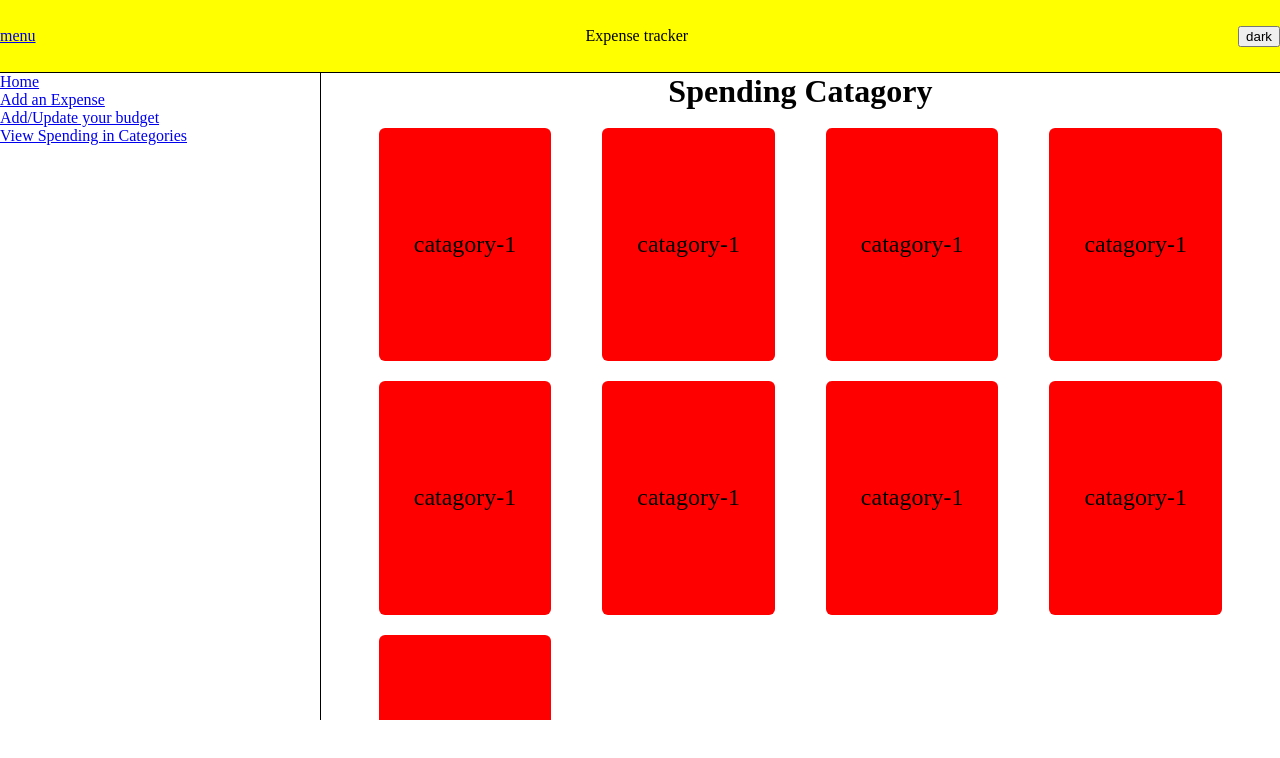
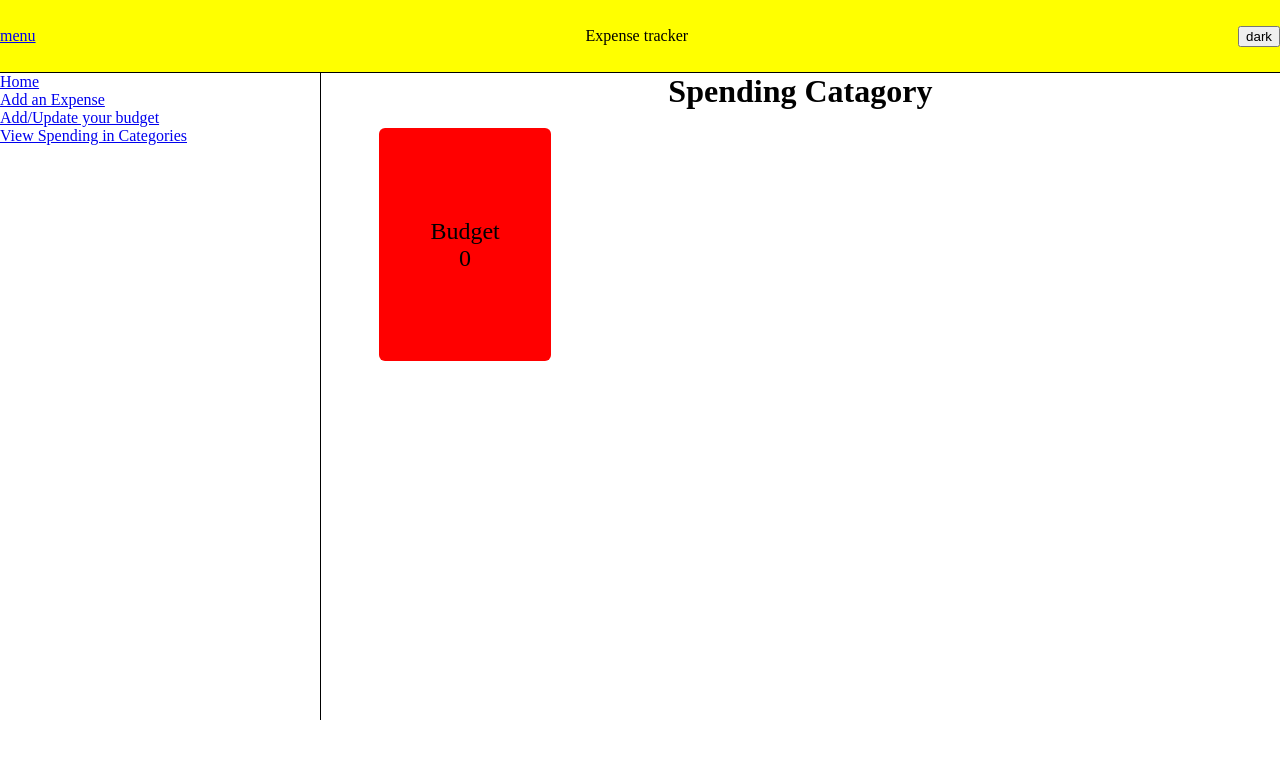
Before and after one commit to kidaneb/Expense-Tracker-React.js-app-Project, a React (Vite) app in the folder Dynamic-part-of-the-app/: page /category in a window 1280 px wide. Shown: the top 758 px of the page. Built offline with nearby package versions, Linux system fonts and the light colour scheme.

Commit message:
category page functionality done.

```diff
--- a/Dynamic-part-of-the-app/src/Category/Category.jsx
+++ b/Dynamic-part-of-the-app/src/Category/Category.jsx
@@ -1,17 +1,53 @@
+import { useContext, useState } from "react";
+import { MyContext } from "../Home/SharedContext";
+
 export function Category() {
+  const { infoArray, setInfoArray } = useContext(MyContext);
+  const {budget, setBudget} = useContext(MyContext)
+
+  const [categorySpending, setCategorySpending] = useState(0);
+  let categoryArray = [
+    ...new Set(infoArray.map((item) => item.category)),
+  ].reverse();
+  categoryArray = categoryArray.filter((category) => category !== "Budget");
+  console.log(categoryArray);
   return (
     <>
-      <div className="spending-catagory-title">Spending Catagory</div>
-      <div className="spending-catagories">
-        <div className="catagory">catagory-1</div>
-        <div className="catagory">catagory-1</div>
-        <div className="catagory">catagory-1</div>
-        <div className="catagory">catagory-1</div>
-        <div className="catagory">catagory-1</div>
-        <div className="catagory">catagory-1</div>
-        <div className="catagory">catagory-1</div>
-        <div className="catagory">catagory-1</div>
-        <div className="catagory">catagory-1</div>
+      <div className="spending-category-title">Spending Catagory</div>
+      <div className="spending-categories">
+        {
+          <div className="category">
+            <div className="category-name">Budget</div>
+            <div className="category-spending">{budget}</div>
+          </div>
+        }
+        {categoryArray.map((element, index) => {
+          let sum = 0;
+          return (
+            <div className="category" key={index}>
+              <div className="category-name">{element}</div>
+              {infoArray.map((item) => {
+                if (item.category === element) {
+                  sum += parseFloat(item.amount);
+                }
+              })}
+              <div className="category-spending">{sum}</div>
+            </div>
+          );
+        })}
+
+        {/* <div className="category">
+          <div className="category-name">category-1</div>
+          <div className="category-spending">1234</div>
+        </div>
+        <div className="category">category-1</div>
+        <div className="category">category-1</div>
+        <div className="category">category-1</div>
+        <div className="category">category-1</div>
+        <div className="category">category-1</div>
+        <div className="category">category-1</div>
+        <div className="category">category-1</div>
+        <div className="category">catagory-1</div> */}
       </div>
     </>
   );
--- a/Dynamic-part-of-the-app/src/Home/Home.jsx
+++ b/Dynamic-part-of-the-app/src/Home/Home.jsx
@@ -10,30 +10,47 @@ export function Home() {
 
   // EXPENSE RELATED DECLARATIONS
   const expenseRef = useRef(0);
-  const {expense, setExpense} = useContext(MyContext);
-// BUDGET RELATED EFFECTS
+  const { expense, setExpense } = useContext(MyContext);
+
+  //CURRENT BALANCE DECLARATION
+
+const [currentBalance, setCurrentBalance] = useState(0);
+
+
+  //MODAL RELATED DECLARATION
+
+  // BUDGET RELATED EFFECTS
   useEffect(() => {
     localStorage.setItem(LOCAL_STORAGE_KEY, JSON.stringify(infoArray));
   }, [infoArray]);
-  useEffect(()=>{
-    localStorage.setItem("currentBudget",budget)
-  },[budget, setBudget])
+  useEffect(() => {
+    localStorage.setItem("currentBudget", budget);
+  }, [budget, setBudget]);
 
   useEffect(() => {
     budgetRef.current.textContent = `$${budget}`;
-  },[budget]);
+  }, [budget]);
 
   // EXPENSE RELATED EFFECTS
-  useEffect(()=>{
-    expenseRef.current.textContent = "$"+expense;
-  })
-  useEffect(()=>{
+  useEffect(() => {
+    expenseRef.current.textContent = "$" + expense;
+  });
+  useEffect(() => {
     localStorage.setItem("currentExpense", expense);
-  },[expense])
+  }, [expense]);
+// CURRENT BALANCE CALCULATION
+
+useEffect(()=>{
+  setCurrentBalance((cb)=> budget - expense)
+},[budget, expense])
+
+
+
+
   return (
     <>
 
-      <div className="current-balance">Your Current Balance is $9000</div>
+      <div className="current-balance">Your Current Balance is ${currentBalance}</div>
       <div className="budget-expense-display">
         <div className="budget-display">
           <div className="budget-title">Budget/Income</div>
@@ -51,7 +68,7 @@ export function Home() {
           <ul>
             {infoArray.map((transaction) => {
               return (
-                <li key={transaction.id}>
+                <li key={transaction.id} >
                   {transaction.label}{" "}
                   {`${transaction.category === "Budget" ? "+" : "-"}$${
                     transaction.amount
--- a/Dynamic-part-of-the-app/src/Home/SharedContext.jsx
+++ b/Dynamic-part-of-the-app/src/Home/SharedContext.jsx
@@ -4,26 +4,38 @@ import { LOCAL_STORAGE_KEY } from "../Budget/Budget";
 export const MyContext = createContext();
 
 export function SharedContext({ children }) {
+  //Main Array
   const [infoArray, setInfoArray] = useState(() => {
     const storedArray = JSON.parse(localStorage.getItem(LOCAL_STORAGE_KEY));
     return storedArray || [];
   });
-
- const [budget, setBudget] = useState(()=>{
+//Budget
+  const [budget, setBudget] = useState(() => {
     const storedBudget = JSON.parse(localStorage.getItem("currentBudget"));
-    return (storedBudget || 0);
- });
-
-const [expense, setExpense] = useState(()=>{
-
-  const storedExpense = JSON.parse(localStorage.getItem("currentExpense"));
-
-  return (storedExpense || 0);
-});
+    return storedBudget || 0;
+  });
+// Expense
+  const [expense, setExpense] = useState(() => {
+    const storedExpense = JSON.parse(localStorage.getItem("currentExpense"));
+    return storedExpense || 0;
+  });
+//Current Balance
+const [currentBalance, setCurrentBalance] = useState(0);
 
 
   return (
-    <MyContext.Provider value={{ budget, setBudget, infoArray, setInfoArray, expense, setExpense }}>
+    <MyContext.Provider
+      value={{
+        budget,
+        setBudget,
+        infoArray,
+        setInfoArray,
+        expense,
+        setExpense,
+        currentBalance,
+        setCurrentBalance
+      }}
+    >
       {children}
     </MyContext.Provider>
   );
--- /dev/null
+++ b/Dynamic-part-of-the-app/src/NavLayout.jsx
@@ -0,0 +1,22 @@
+import { Outlet } from "react-router-dom";
+import { Header } from "./Header";
+import { NavBar } from "./NavBar";
+import { useContext } from "react";
+import { MyContext } from "./Home/SharedContext";
+
+export function NavLayout() {
+  return (
+    <>
+      <div className="container">
+        <div className="modal"></div>
+        <Header />
+        <div className="detail-container">
+          <NavBar />
+          <div className="transaction-container">
+            <Outlet />
+          </div>
+        </div>
+      </div>
+    </>
+  );
+}
--- a/Dynamic-part-of-the-app/src/Router.jsx
+++ b/Dynamic-part-of-the-app/src/Router.jsx
@@ -1,15 +1,18 @@
-import { Outlet, createBrowserRouter } from "react-router-dom";
+import { createBrowserRouter } from "react-router-dom";
 import { Home } from "./Home/Home";
 import { Expense } from "./Expense/Expense";
 import { Category } from "./Category/Category";
 import { Budget } from "./Budget/Budget";
-import { NavBar } from "./NavBar";
-import { Header } from "./Header";
 import { SharedContext } from "./Home/SharedContext";
+import { NavLayout } from "./NavLayout";
 
 export const router = createBrowserRouter([
   {
-    element: <NavLayout />,
+    element: (
+      <SharedContext>
+        <NavLayout />
+      </SharedContext>
+    ),
     children: [
       {
         path: "/",
@@ -35,23 +38,14 @@ export const router = createBrowserRouter([
           </SharedContext>
         ),
       },
-      { path: "/category", element: <Category /> },
+      {
+        path: "/category",
+        element: (
+          <SharedContext>
+            <Category />
+          </SharedContext>
+        ),
+      },
     ],
   },
 ]);
-
-function NavLayout() {
-  return (
-    <>
-      <div className="container">
-        <Header />
-        <div className="detail-container">
-          <NavBar />
-          <div className="transaction-container">
-            <Outlet />
-          </div>
-        </div>
-      </div>
-    </>
-  );
-}
--- a/Dynamic-part-of-the-app/src/styles.css
+++ b/Dynamic-part-of-the-app/src/styles.css
@@ -5,6 +5,7 @@ body {
   height: 90vh;
   width: 100vw;
   overflow: hidden;
+  z-index: 10;
 }
 .header {
   height: 10%;
@@ -128,12 +129,12 @@ form {
 
 /* SPENDING CATAGORY PAGE */
 
-.spending-catagory-title {
+.spending-category-title {
   font-size: 2rem;
   text-align: center;
   font-weight: bolder;
 }
-.spending-catagories {
+.spending-categories {
   height: 90%;
   width: 90%;
   margin: 0.5em auto;
@@ -142,14 +143,39 @@ form {
   justify-content: space-between;
   flex-wrap: wrap;
 }
-.catagory {
+.category {
   height: 40%;
   width: 20%;
   background-color: red;
   margin: 10px;
   border-radius: 6px;
   display: flex;
+  flex-direction: column;
   align-items: center;
   justify-content: center;
+}
+.category-name {
   font-size: 1.5rem;
 }
+.category-spending {
+  font-size: 1.5rem;
+}
+
+.modal {
+  height: 50%;
+  width: 50%;
+  background-color: green;
+  position: absolute;
+  top: 50%;
+  left: 50%;
+  transform: translate(-50%, -50%);
+  z-index: 5;
+  display: none;
+}
+.overlay {
+  height: 100%;
+  width: 100%;
+  background-color: white;
+  position: absolute;
+  opacity: 0.4;
+}
```
